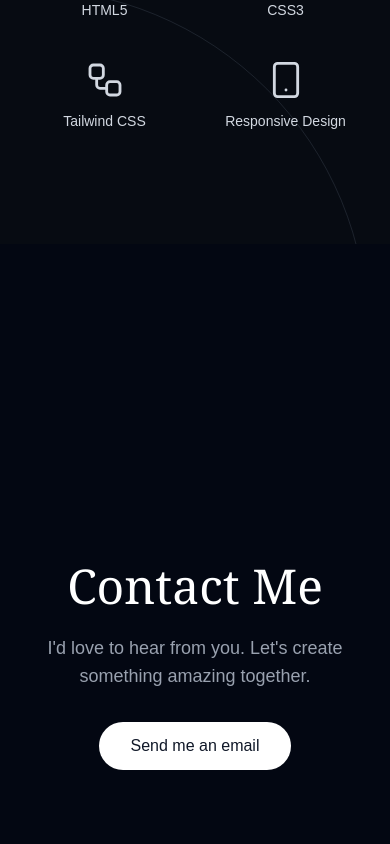
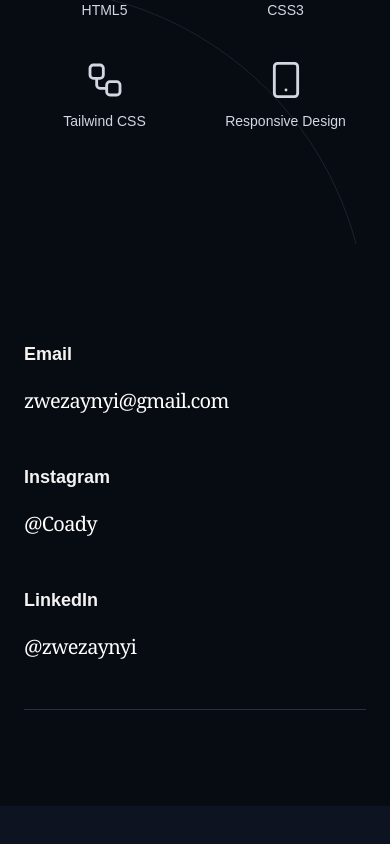
Before and after one commit to ResStorvin/personal-portfolio, a Next.js app: page / in a window 390 px wide. Shown: the part 5947-6791 px from the top of the page. After the commit the page ends 6753 px from the top, so only its background shows below. Built offline with nearby package versions, Linux system fonts and the light colour scheme.

Commit message:
contact section wrap up for now

```diff
--- a/components/contact.tsx
+++ b/components/contact.tsx
@@ -1,21 +1,48 @@
+const contactEmail = "zwezaynyi@gmail.com";
+
+const contactLinks = [
+  {
+    label: "Email",
+    value: contactEmail,
+    href: `mailto:${contactEmail}`,
+  },
+  {
+    label: "Instagram",
+    value: "@Coady",
+    href: "https://www.instagram.com/rexstorvin/",
+  },
+  {
+    label: "LinkedIn",
+    value: "@zwezaynyi",
+    href: "https://www.linkedin.com/in/zwezaynyiakacody/",
+  },
+];
+
 export function ContactSection() {
   return (
     <section
       id="contact"
-      className="relative z-10 flex min-h-screen w-full items-center justify-center bg-gray-950 px-6 py-32">
-      <div className="max-w-3xl text-center">
-        <h2 className="mb-6 font-serif text-5xl font-light text-white">
+      aria-labelledby="contact-title"
+      className="relative z-10 scroll-mt-28 bg-[#070b12] px-6 py-24 text-[#f4f3f1] md:px-12 md:py-32">
+      <div className="mx-auto max-w-[1080px]">
+        <h2 id="contact-title" className="sr-only">
           Contact Me
         </h2>
-        <p className="mb-8 text-lg text-gray-400">
-          I&apos;d love to hear from you. Let&apos;s create something amazing
-          together.
-        </p>
-        <a
-          href="mailto:your-email@example.com"
-          className="inline-block rounded-full bg-white px-8 py-3 font-medium text-gray-900 transition-colors duration-200 hover:bg-gray-100">
-          Send me an email
-        </a>
+
+        <div className="grid gap-x-10 gap-y-12 border-b border-[#26303e] pb-12 md:grid-cols-3 md:gap-y-16 md:pb-16">
+          {contactLinks.map((item) => (
+            <div key={item.label}>
+              <h3 className="mb-5 text-lg font-semibold">{item.label}</h3>
+              <a
+                href={item.href}
+                target={item.href.startsWith("https") ? "_blank" : undefined}
+                rel={item.href.startsWith("https") ? "noreferrer" : undefined}
+                className="font-serif text-[clamp(1.25rem,2.4vw,2rem)] leading-tight tracking-[-0.035em] text-white transition-colors hover:text-[#f2b126] focus-visible:outline focus-visible:outline-2 focus-visible:outline-offset-4 focus-visible:outline-[#f2b126]">
+                {item.value}
+              </a>
+            </div>
+          ))}
+        </div>
       </div>
     </section>
   );
```
